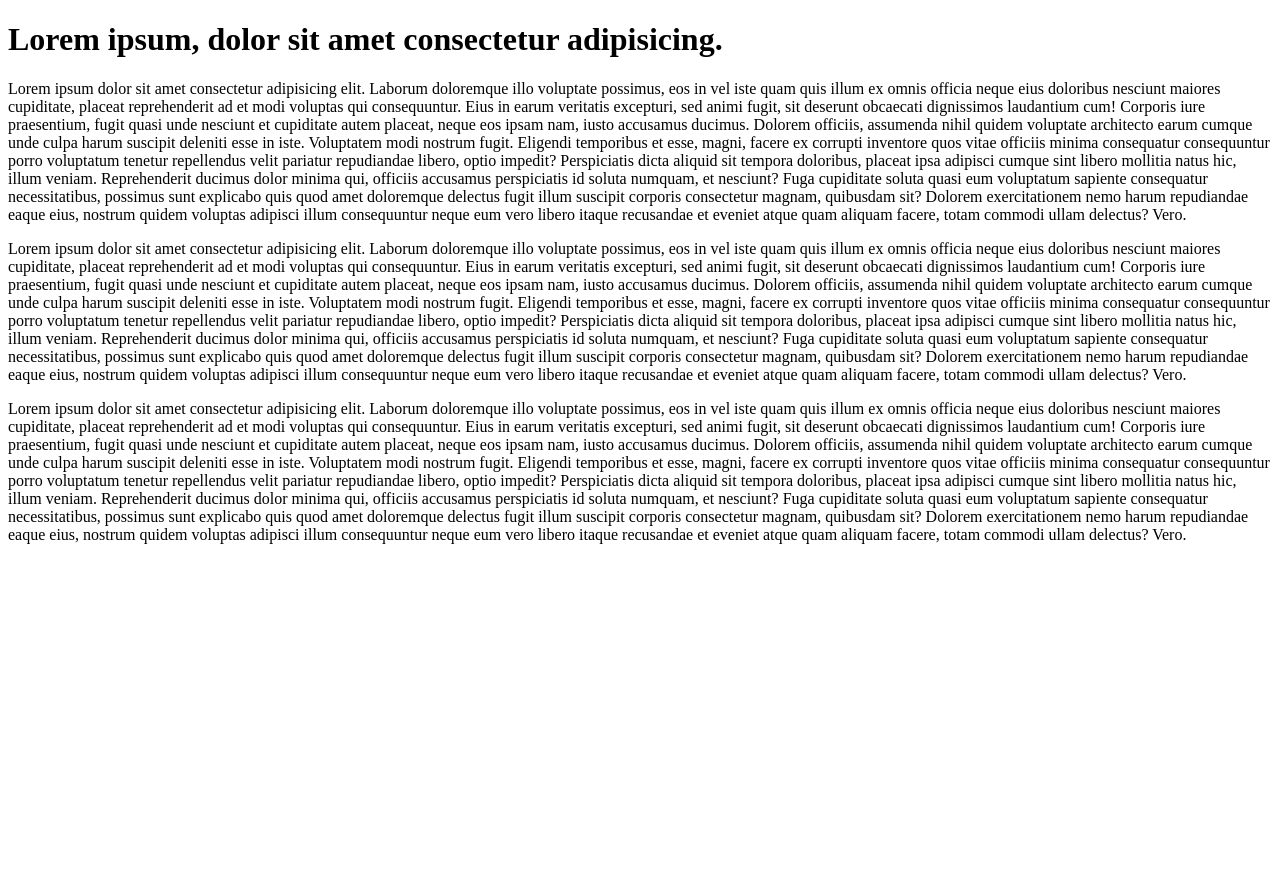
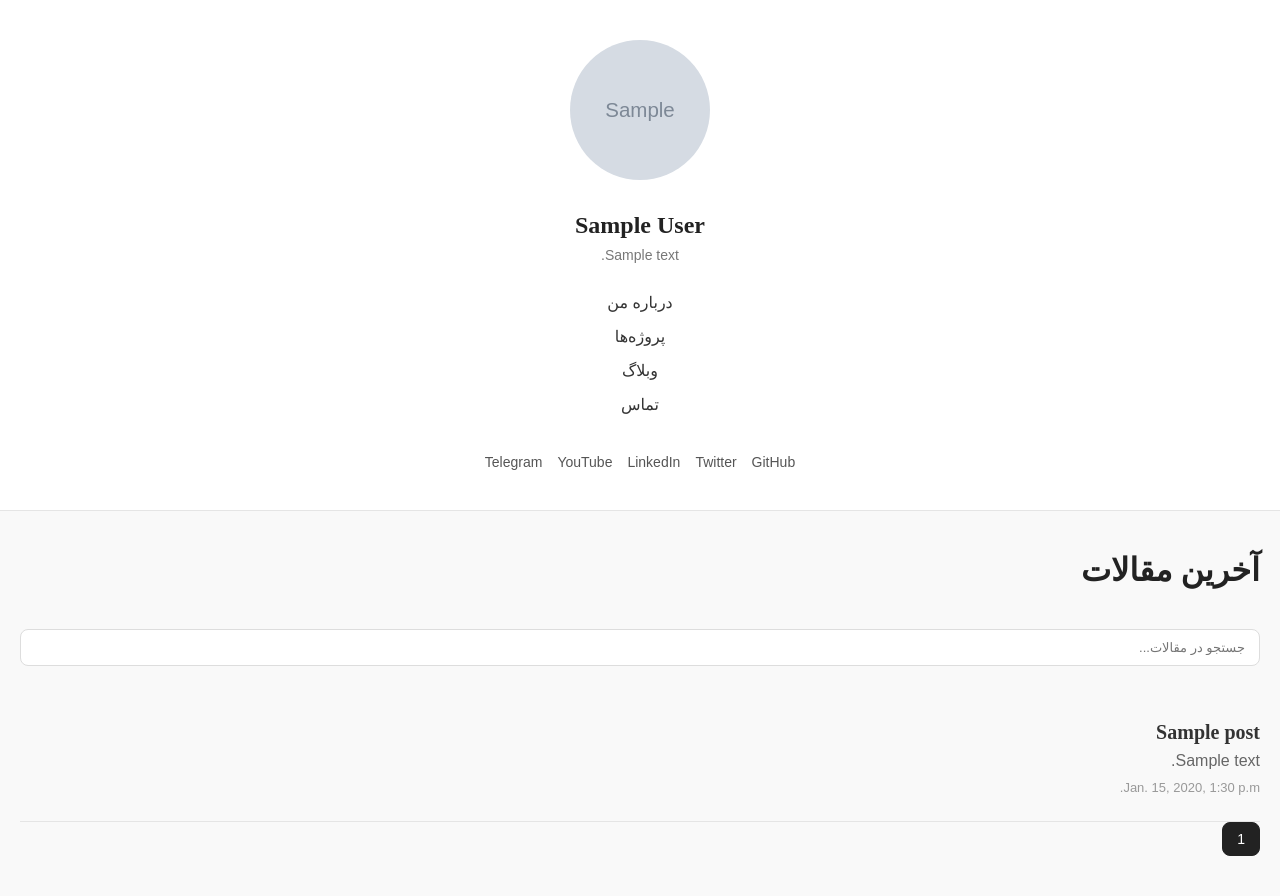
Before and after one commit to MimSkywalker/My-Weblog, a Django app: template templates/home/index.html in a window 1280 px wide. Before the commit the page ends 544 px from the top, so only its background shows below. Run offline with Django 5.2, Linux system fonts and the light colour scheme; tables that the repository leaves empty hold one stand-in row (values such as "Sample post"); the template is opened without the code that fills it: values that come from a table or form of the project are taken from there, most other values are stand-ins (such as "Sample title", 1, 10 or a date in 2020); grey boxes marked "Sample" are stand-in pictures.

Commit message:
setup home app templates, static files, and layout includes
- create home view and template structure
- add static files (CSS, JS)
- add IRZar fonts (regular, bold, italic)
- build main home page layout
- extract reusable components into template includes:
  - posts
  - sidebar
  - pagination
- organize templates under templates/home for better maintainability

```diff
--- a/accounts/admin.py
+++ b/accounts/admin.py
@@ -56,7 +56,7 @@ class UserAdmin(BaseUserAdmin):
             "fields": ("username", "password"),
         }),
         ("Personal info", {
-            "fields": ("first_name", "last_name", "email", "phone"),
+            "fields": ("first_name", "last_name", "bio", "website", "email", "location", "phone", "birth_date"),
         }),
         ("Permissions", {
             "fields": ("is_active", "is_staff", "is_superuser", "groups", "user_permissions"),
--- /dev/null
+++ b/static/home/css/home.css
@@ -0,0 +1,256 @@
+@font-face {
+  font-family: "IRZar";
+  src: url("../fonts/irzar.woff2") format("woff2");
+  font-weight: 400;
+  font-style: normal;
+  font-display: swap;
+}
+
+@font-face {
+  font-family: "IRZar";
+  src: url("../fonts/irzar-bold.woff2") format("woff2");
+  font-weight: 700;
+  font-style: normal;
+  font-display: swap;
+}
+
+@font-face {
+  font-family: "IRZar";
+  src: url("../fonts/irzar-italic.woff2") format("woff2");
+  font-weight: 400;
+  font-style: italic;
+  font-display: swap;
+}
+
+
+h1, h2, h3, .post-title{
+  font-family: "IRZar", serif;
+}
+
+
+
+
+* {
+  margin: 0;
+  padding: 0;
+  box-sizing: border-box;
+}
+
+body {
+  font-family:  "IRZar", sans-serif;
+  background: #f9f9f9;
+  color: #222;
+}
+
+.layout {
+  display: flex;
+  flex-direction: row-reverse;
+  min-height: 100vh;
+}
+
+/* Left Space */
+.left-space {
+  width: 300px;
+  background: #fff;
+  border-left: 1px solid #e5e5e5;
+}
+
+/* Content */
+.content {
+  flex: 1;
+  padding: 60px 80px;
+}
+
+.page-title {
+  font-size: 32px;
+  margin-bottom: 40px;
+}
+
+.post {
+  padding: 25px 0;
+  border-bottom: 1px solid #e5e5e5;
+}
+
+.post h2 {
+  font-size: 20px;
+  margin-bottom: 8px;
+  color: #333;
+}
+
+.post p {
+  color: #666;
+  margin-bottom: 8px;
+}
+
+.date {
+  font-size: 13px;
+  color: #999;
+}
+
+/* Sidebar */
+.sidebar {
+  width: 320px;
+  background: #fff;
+  padding: 40px 30px;
+  border-left: 1px solid #e5e5e5;
+  text-align: center;
+}
+
+.avatar {
+  width: 140px;
+  height: 140px;
+  border-radius: 50%;
+  margin-bottom: 20px;
+}
+
+.profile h2 {
+  font-size: 24px;
+  margin-bottom: 8px;
+}
+
+.bio {
+  font-size: 14px;
+  color: #777;
+  margin-bottom: 30px;
+}
+
+.sidebar-nav {
+  display: flex;
+  flex-direction: column;
+  gap: 15px;
+  margin-bottom: 40px;
+}
+
+.sidebar-nav a {
+  text-decoration: none;
+  color: #333;
+  font-weight: 500;
+  transition: 0.3s;
+}
+
+.sidebar-nav a:hover {
+  color: #000;
+}
+
+.socials {
+  display: flex;
+  justify-content: center;
+  gap: 15px;
+  font-size: 14px;
+}
+
+.socials a {
+  text-decoration: none;
+  color: #555;
+  transition: 0.3s;
+}
+
+.socials a:hover {
+  color: #000;
+}
+
+/* Search */
+.search-box {
+  margin-bottom: 30px;
+}
+
+.search-box input {
+  width: 100%;
+  padding: 12px 16px;
+  border: 1px solid #ddd;
+  border-radius: 8px;
+  font-size: 14px;
+}
+
+.search-box input:focus {
+  outline: none;
+  border-color: #999;
+}
+
+/* Responsive */
+@media (max-width: 1400px) {
+
+  .layout {
+    flex-direction: column;
+  }
+
+  .left-space {
+    display: none;
+  }
+
+  .sidebar {
+    width: 100%;
+    border-left: none;
+    border-bottom: 1px solid #e5e5e5;
+    order: -1;
+  }
+
+  .content {
+    padding: 40px 20px;
+  }
+
+  .search-box input {
+    padding: 10px 14px;
+    font-size: 13px;
+  }
+
+}
+
+
+/* Pagination */
+
+.pagination{
+  display:flex;
+  align-items:center;
+  justify-content:center;
+  gap:20px;
+  margin-top:50px;
+}
+
+.page-numbers{
+  display:flex;
+  gap:8px;
+}
+
+.page-number{
+  text-decoration:none;
+  color:#444;
+  padding:8px 14px;
+  border-radius:8px;
+  border:1px solid #e5e5e5;
+  font-size:14px;
+  transition:all 0.25s ease;
+  background:#fff;
+}
+
+.page-number:hover{
+  background:#f2f2f2;
+}
+
+.page-number.active{
+  background:#222;
+  color:#fff;
+  border-color:#222;
+}
+
+.page-btn{
+  text-decoration:none;
+  color:#555;
+  padding:8px 14px;
+  border-radius:8px;
+  border:1px solid #e5e5e5;
+  background:#fff;
+  font-size:14px;
+  transition:all 0.25s ease;
+}
+
+.page-btn:hover{
+  background:#222;
+  color:#fff;
+  border-color:#222;
+}
+.dots{
+  padding:8px 10px;
+  color:#999;
+  font-size:14px;
+}
--- /dev/null
+++ b/templates/home/includes/pagination.html
@@ -0,0 +1,36 @@
+  {% load static %}
+
+  <div class="page-numbers">
+
+  {# صفحه اول همیشه نمایش داده شود #}
+  {% if page_obj.number > 3 %}
+    <a class="page-number" href="?page=1">1</a>
+    {% if page_obj.number > 4 %}
+      <span class="dots">...</span>
+    {% endif %}
+  {% endif %}
+
+  {# صفحات اطراف صفحه فعلی #}
+  {% for num in page_obj.paginator.page_range %}
+    {% if num >= page_obj.number|add:-2 and num <= page_obj.number|add:2 %}
+
+      {% if page_obj.number == num %}
+        <span class="page-number active">{{ num }}</span>
+      {% else %}
+        <a class="page-number" href="?page={{ num }}">{{ num }}</a>
+      {% endif %}
+
+    {% endif %}
+  {% endfor %}
+
+  {# صفحه آخر همیشه نمایش داده شود #}
+  {% if page_obj.number < page_obj.paginator.num_pages|add:-2 %}
+    {% if page_obj.number < page_obj.paginator.num_pages|add:-3 %}
+      <span class="dots">...</span>
+    {% endif %}
+    <a class="page-number" href="?page={{ page_obj.paginator.num_pages }}">
+      {{ page_obj.paginator.num_pages }}
+    </a>
+  {% endif %}
+
+</div>
--- /dev/null
+++ b/templates/home/includes/posts.html
@@ -0,0 +1,9 @@
+ {% load static %}
+
+ {% for post in posts %}
+        <article class="post">
+          <h2>{{ post.title }}</h2>
+          <p>{{ post.excerpt }}</p>
+          <span class="date">{{ post.published_at }}</span>
+        </article>
+        {% endfor %}
--- /dev/null
+++ b/templates/home/includes/sidebar.html
@@ -0,0 +1,25 @@
+      {% load static %}
+      <aside class="sidebar">
+        <div class="profile">
+          <img src="{{ mohammad.avatar.url }}" alt="profile" class="avatar" />
+          <h2>
+            <h2>{{ mohammad.get_full_name }}</h2>
+          </h2>
+          <p class="bio">{{ mohammad.bio }}</p>
+        </div>
+
+        <nav class="sidebar-nav">
+          <a href="#">درباره من</a>
+          <a href="#">پروژه‌ها</a>
+          <a href="#">وبلاگ</a>
+          <a href="#">تماس</a>
+        </nav>
+
+        <div class="socials">
+          <a href="#">GitHub</a>
+          <a href="#">Twitter</a>
+          <a href="#">LinkedIn</a>
+          <a href="#">YouTube</a>
+          <a href="#">Telegram</a>
+        </div>
+      </aside>
--- a/templates/home/index.html
+++ b/templates/home/index.html
@@ -1,80 +1,34 @@
+{% load static %}
 <!doctype html>
-<html lang="en">
+<html lang="fa" dir="rtl">
   <head>
     <meta charset="UTF-8" />
     <meta name="viewport" content="width=device-width, initial-scale=1.0" />
-    <title>Document</title>
+    <title>وبلاگ محمد</title>
+    <link rel="stylesheet" href="{% static 'home/css/home.css' %}" />
   </head>
+
+
   <body>
-    <h1>Lorem ipsum, dolor sit amet consectetur adipisicing.</h1>
-    <p>
-      Lorem ipsum dolor sit amet consectetur adipisicing elit. Laborum
-      doloremque illo voluptate possimus, eos in vel iste quam quis illum ex
-      omnis officia neque eius doloribus nesciunt maiores cupiditate, placeat
-      reprehenderit ad et modi voluptas qui consequuntur. Eius in earum
-      veritatis excepturi, sed animi fugit, sit deserunt obcaecati dignissimos
-      laudantium cum! Corporis iure praesentium, fugit quasi unde nesciunt et
-      cupiditate autem placeat, neque eos ipsam nam, iusto accusamus ducimus.
-      Dolorem officiis, assumenda nihil quidem voluptate architecto earum cumque
-      unde culpa harum suscipit deleniti esse in iste. Voluptatem modi nostrum
-      fugit. Eligendi temporibus et esse, magni, facere ex corrupti inventore
-      quos vitae officiis minima consequatur consequuntur porro voluptatum
-      tenetur repellendus velit pariatur repudiandae libero, optio impedit?
-      Perspiciatis dicta aliquid sit tempora doloribus, placeat ipsa adipisci
-      cumque sint libero mollitia natus hic, illum veniam. Reprehenderit ducimus
-      dolor minima qui, officiis accusamus perspiciatis id soluta numquam, et
-      nesciunt? Fuga cupiditate soluta quasi eum voluptatum sapiente consequatur
-      necessitatibus, possimus sunt explicabo quis quod amet doloremque delectus
-      fugit illum suscipit corporis consectetur magnam, quibusdam sit? Dolorem
-      exercitationem nemo harum repudiandae eaque eius, nostrum quidem voluptas
-      adipisci illum consequuntur neque eum vero libero itaque recusandae et
-      eveniet atque quam aliquam facere, totam commodi ullam delectus? Vero.
-    </p>
-    <p>
-      Lorem ipsum dolor sit amet consectetur adipisicing elit. Laborum
-      doloremque illo voluptate possimus, eos in vel iste quam quis illum ex
-      omnis officia neque eius doloribus nesciunt maiores cupiditate, placeat
-      reprehenderit ad et modi voluptas qui consequuntur. Eius in earum
-      veritatis excepturi, sed animi fugit, sit deserunt obcaecati dignissimos
-      laudantium cum! Corporis iure praesentium, fugit quasi unde nesciunt et
-      cupiditate autem placeat, neque eos ipsam nam, iusto accusamus ducimus.
-      Dolorem officiis, assumenda nihil quidem voluptate architecto earum cumque
-      unde culpa harum suscipit deleniti esse in iste. Voluptatem modi nostrum
-      fugit. Eligendi temporibus et esse, magni, facere ex corrupti inventore
-      quos vitae officiis minima consequatur consequuntur porro voluptatum
-      tenetur repellendus velit pariatur repudiandae libero, optio impedit?
-      Perspiciatis dicta aliquid sit tempora doloribus, placeat ipsa adipisci
-      cumque sint libero mollitia natus hic, illum veniam. Reprehenderit ducimus
-      dolor minima qui, officiis accusamus perspiciatis id soluta numquam, et
-      nesciunt? Fuga cupiditate soluta quasi eum voluptatum sapiente consequatur
-      necessitatibus, possimus sunt explicabo quis quod amet doloremque delectus
-      fugit illum suscipit corporis consectetur magnam, quibusdam sit? Dolorem
-      exercitationem nemo harum repudiandae eaque eius, nostrum quidem voluptas
-      adipisci illum consequuntur neque eum vero libero itaque recusandae et
-      eveniet atque quam aliquam facere, totam commodi ullam delectus? Vero.
-    </p>
-    <p>
-      Lorem ipsum dolor sit amet consectetur adipisicing elit. Laborum
-      doloremque illo voluptate possimus, eos in vel iste quam quis illum ex
-      omnis officia neque eius doloribus nesciunt maiores cupiditate, placeat
-      reprehenderit ad et modi voluptas qui consequuntur. Eius in earum
-      veritatis excepturi, sed animi fugit, sit deserunt obcaecati dignissimos
-      laudantium cum! Corporis iure praesentium, fugit quasi unde nesciunt et
-      cupiditate autem placeat, neque eos ipsam nam, iusto accusamus ducimus.
-      Dolorem officiis, assumenda nihil quidem voluptate architecto earum cumque
-      unde culpa harum suscipit deleniti esse in iste. Voluptatem modi nostrum
-      fugit. Eligendi temporibus et esse, magni, facere ex corrupti inventore
-      quos vitae officiis minima consequatur consequuntur porro voluptatum
-      tenetur repellendus velit pariatur repudiandae libero, optio impedit?
-      Perspiciatis dicta aliquid sit tempora doloribus, placeat ipsa adipisci
-      cumque sint libero mollitia natus hic, illum veniam. Reprehenderit ducimus
-      dolor minima qui, officiis accusamus perspiciatis id soluta numquam, et
-      nesciunt? Fuga cupiditate soluta quasi eum voluptatum sapiente consequatur
-      necessitatibus, possimus sunt explicabo quis quod amet doloremque delectus
-      fugit illum suscipit corporis consectetur magnam, quibusdam sit? Dolorem
-      exercitationem nemo harum repudiandae eaque eius, nostrum quidem voluptas
-      adipisci illum consequuntur neque eum vero libero itaque recusandae et
-      eveniet atque quam aliquam facere, totam commodi ullam delectus? Vero.
-    </p>
+    <div class="layout">
+      <!-- ستون سفید سمت چپ -->
+      <div class="left-space"></div>
+
+      <!-- محتوای اصلی -->
+      <main class="content">
+        <h1 class="page-title">آخرین مقالات</h1>
+        <div class="search-box">
+          <input type="text" placeholder="جستجو در مقالات..." />
+        </div>
+
+       {% include "home/includes/posts.html" %}
+
+       {% include "home/includes/pagination.html" %}
+
+      </main>
+
+      <!-- سایدبار راست -->
+        {% include "home/includes/sidebar.html" %}
+    </div>
   </body>
 </html>
```
Also changed, not shown: home/views.py (+20 -1 lines), static/home/js/home.js (added, +62 -0 lines), static/blog/css/home.css (added), static/blog/js/home.js (added), static/home/fonts/IRZar-Bold.woff2 (added), static/home/fonts/IRZar-Italic.woff2 (added), static/home/fonts/IRZar.woff2 (added).
